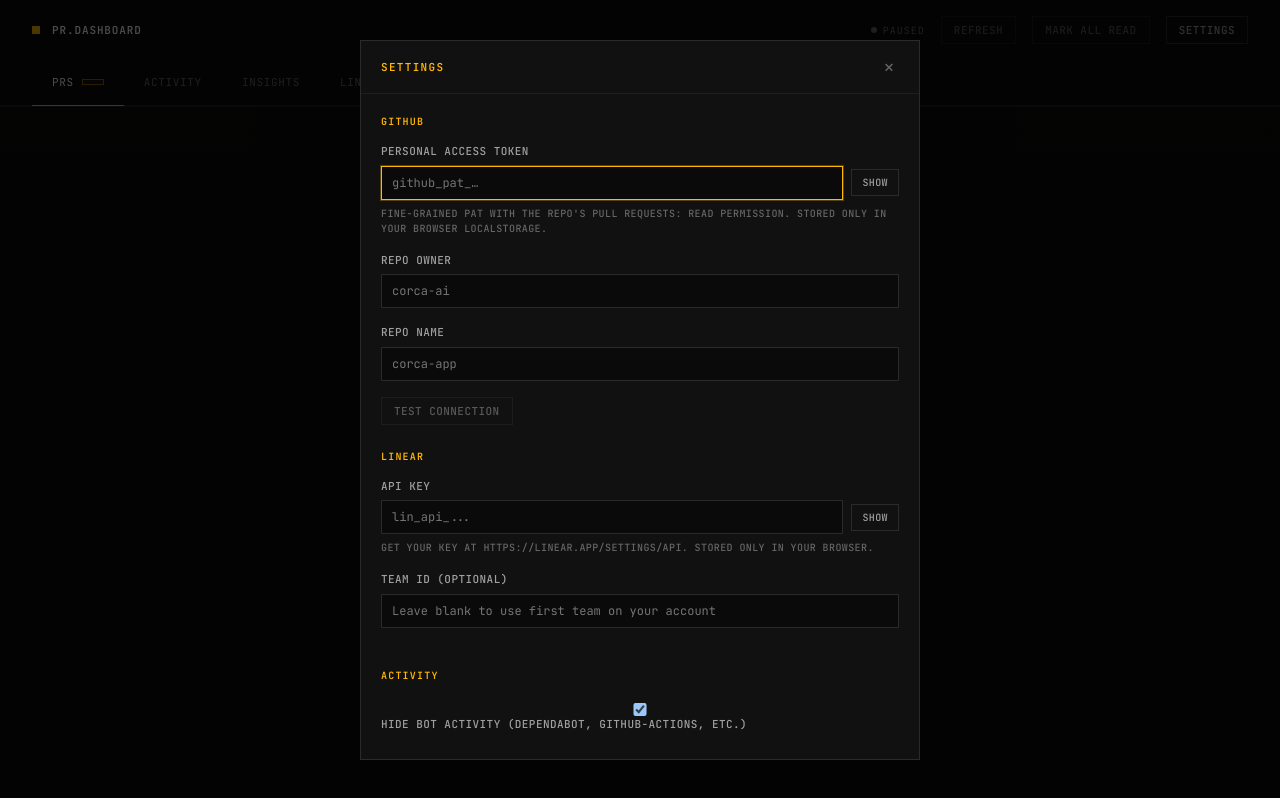
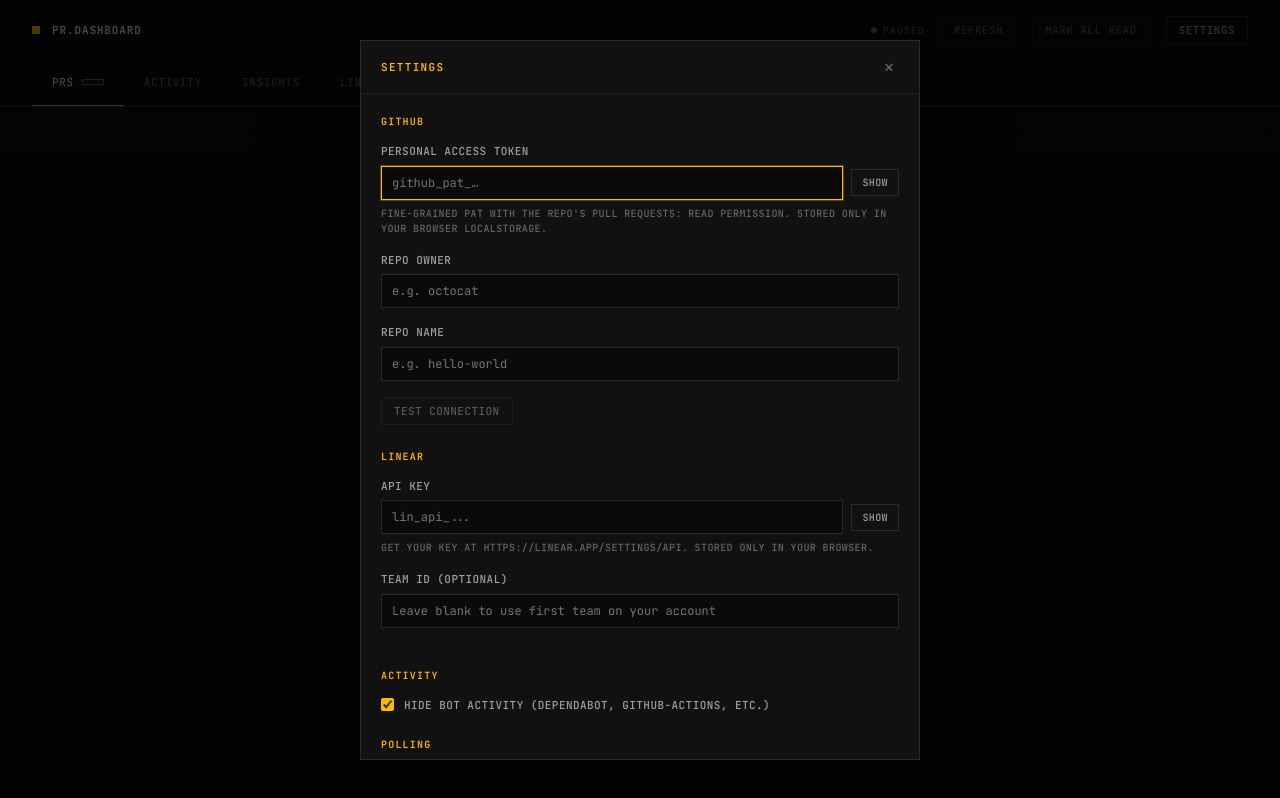
Before and after one commit to sairambokka/pr-dashboard, a React (Vite) app: page / in a window 1280 px wide. Both pictures are taken after a click on the button "SETTINGS". Built offline with nearby package versions, Linux system fonts and the light colour scheme.

Commit message:
ui(settings): generic repo placeholders + fix checkbox alignment
- Repo owner placeholder: e.g. octocat
- Repo name placeholder: e.g. hello-world
- Hide-bot checkbox now flex-row aligned: checkbox left of label text,
  vertically centered, amber accent.

```diff
--- a/src/App.css
+++ b/src/App.css
@@ -1614,6 +1614,25 @@
   box-shadow: 0 0 0 1px rgba(255, 183, 0, 0.3);
 }
 
+.settings-group label.checkbox-row {
+  display: flex;
+  align-items: center;
+  gap: 10px;
+  margin-bottom: 0;
+}
+
+.settings-group label.checkbox-row input[type="checkbox"] {
+  width: auto;
+  margin: 0;
+  flex-shrink: 0;
+  accent-color: var(--accent);
+  cursor: pointer;
+}
+
+.settings-group label.checkbox-row span {
+  flex: 1;
+}
+
 .settings-group small {
   display: block;
   color: var(--muted);
--- a/src/components/SettingsModal.tsx
+++ b/src/components/SettingsModal.tsx
@@ -133,7 +133,7 @@
                 type="text"
                 value={draft.owner}
                 onChange={(e) => handleOwnerChange(e.target.value)}
-                placeholder="corca-ai"
+                placeholder="e.g. octocat"
               />
             </label>
             <label>
@@ -142,7 +142,7 @@
                 type="text"
                 value={draft.repo}
                 onChange={(e) => handleRepoChange(e.target.value)}
-                placeholder="corca-app"
+                placeholder="e.g. hello-world"
               />
             </label>
             <div className="test-connection-row">
@@ -200,13 +200,13 @@
 
           <section className="settings-group">
             <h3>Activity</h3>
-            <label>
+            <label className="checkbox-row">
               <input
                 type="checkbox"
                 checked={draft.hideBots ?? true}
                 onChange={(e) => setDraft((d) => ({ ...d, hideBots: e.target.checked }))}
               />
-              Hide bot activity (Dependabot, github-actions, etc.)
+              <span>Hide bot activity (Dependabot, github-actions, etc.)</span>
             </label>
           </section>
 
```
